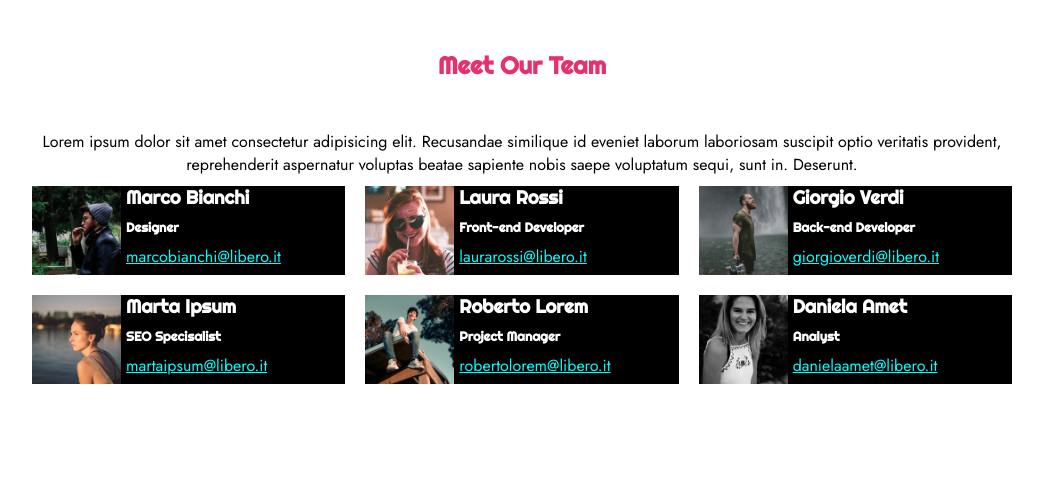
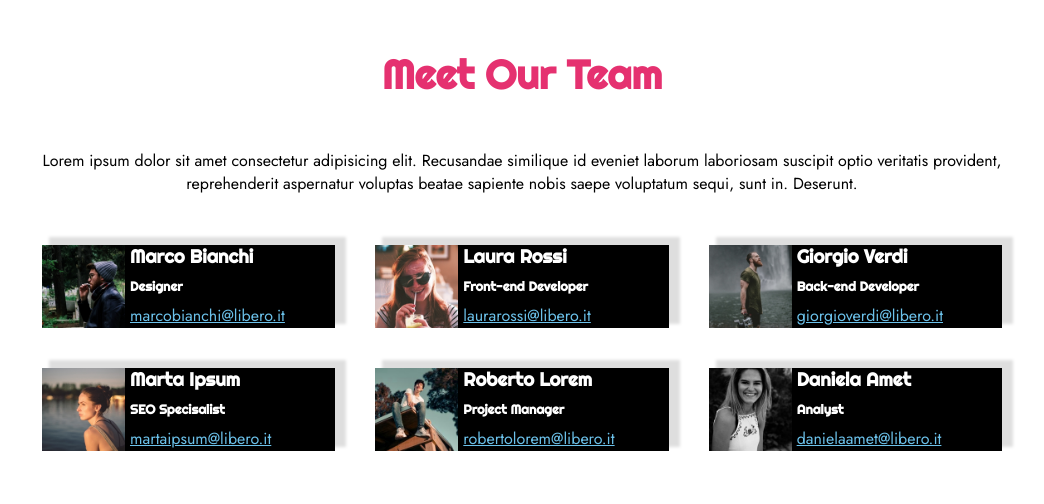
Before and after one commit to CosimoPetrarca/html-css-float-cards, a plain HTML site: page index.html in a window 1280 px wide. Shown: the whole page, without its empty margins (118-1162 px from the left). Drawn offline with Linux system fonts and the light colour scheme.

Commit message:
ultimi accorgimenti

```diff
--- a/css/style.css
+++ b/css/style.css
@@ -14,6 +14,7 @@
 .contenitore{
     max-width: 1000px;
     margin: 0 auto;
+    padding-bottom: 30px;
 
 }
 
@@ -37,13 +38,15 @@ body{
     color: #e53170;
     text-align: center;
     margin: 50px;
+    font-size: 40px;
 }
 
 .box{
     float: left;
-    margin: 10px;
-    width: calc(100% / 3 - 20px);
+    margin: 20px;
+    width: calc(100% / 3 - 40px);
     background-color: black;
+    box-shadow: 9px -6px 3px 2px rgba(0,0,0,0.13);
 
 
 }
@@ -68,6 +71,6 @@ body{
 }
 
 .mail{
-    color: aqua;
+    color: #6cc2eb;
 
 }
```
